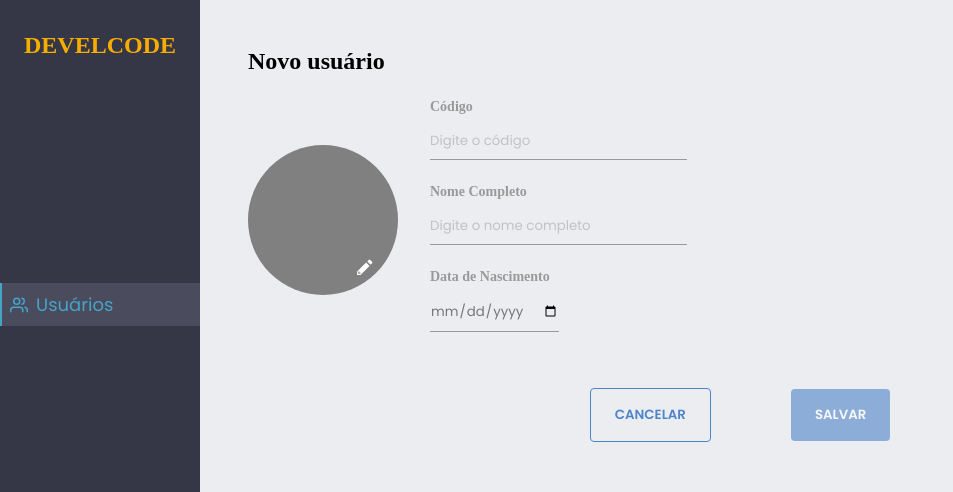
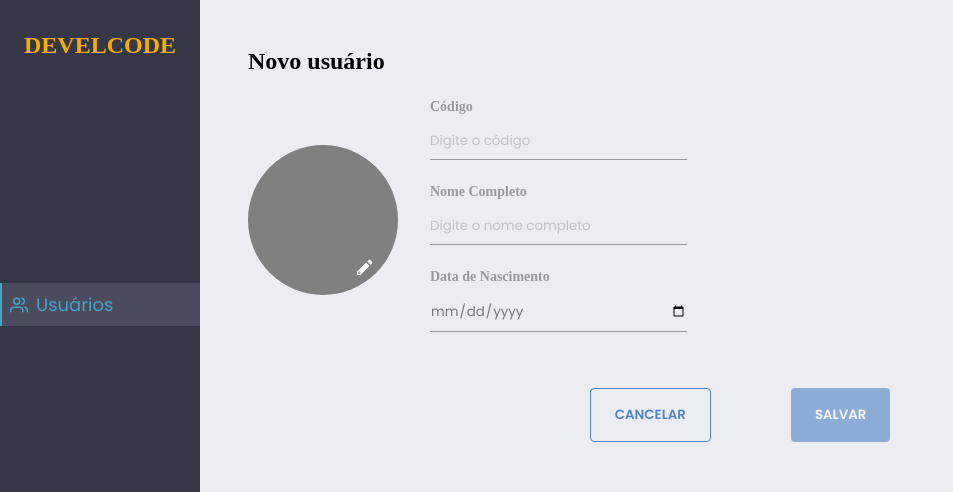
Before and after one commit to 3salles/user-crud, a React (Create React App) app: page /user/new in a window 1280 px wide. Shown: the top 492 px of the page, without its empty margins (0-953 px from the left). Built offline with nearby package versions, Linux system fonts and the light colour scheme.

Commit message:
fix: readjust buttons aligment

```diff
--- a/src/pages/User/index.tsx
+++ b/src/pages/User/index.tsx
@@ -68,7 +68,7 @@ export function User() {
         <form onSubmit={handleSubmit(handleCreateNewUser)}>
           <InfosSection>
             <Photo>
-              <ChangeImage>
+              <ChangeImage type="button">
                 <GoPencil />
               </ChangeImage>
             </Photo>
--- a/src/pages/User/styles.ts
+++ b/src/pages/User/styles.ts
@@ -3,6 +3,13 @@ import styled from "styled-components";
 export const Container = styled.article`
   padding: 3rem;
   width: 100%;
+
+  > form {
+    display: flex;
+    flex-direction: column;
+    align-items: center;
+    justify-content: center;
+  }
 `
 export const Header = styled.header`
   margin-bottom: 1.5rem;
@@ -13,6 +20,7 @@ export const Header = styled.header`
 `
 
 export const InfosSection = styled.div`
+  width: 100%;
   display: flex;
   align-items: center;
   gap: 2rem;
@@ -51,6 +59,7 @@ export const Field = styled.div`
   flex-direction: column;
   align-items: flex-start;
   gap: 0.5rem;
+  width: 100%;
 
   > label {
     font-size: 0.875rem;
@@ -65,6 +74,7 @@ export const Field = styled.div`
 `
 
 export const Input = styled.input`
+  width: 100%;
   border: 0;
   border-bottom: 1px solid #999999;
   background: 0;
@@ -76,11 +86,9 @@ export const Input = styled.input`
   }
 `
 
-export const Footer = styled.footer`
+export const Footer = styled.tfoot`
   margin-top: 3rem;
   display: flex;
-  align-items: center;
-  justify-content: center;
   gap: 5rem;
 `
 
```
